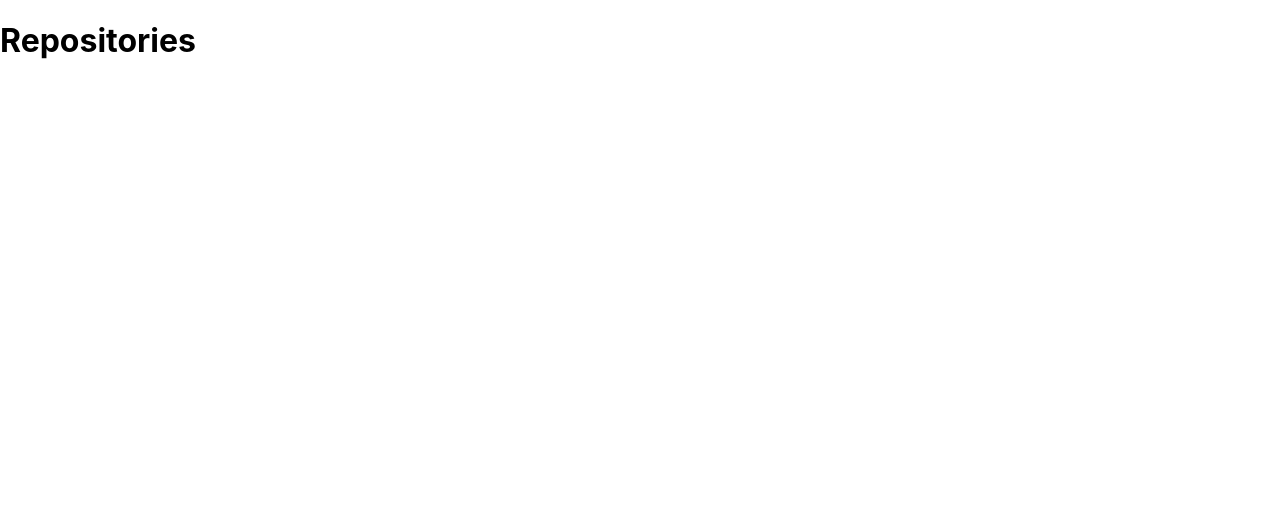
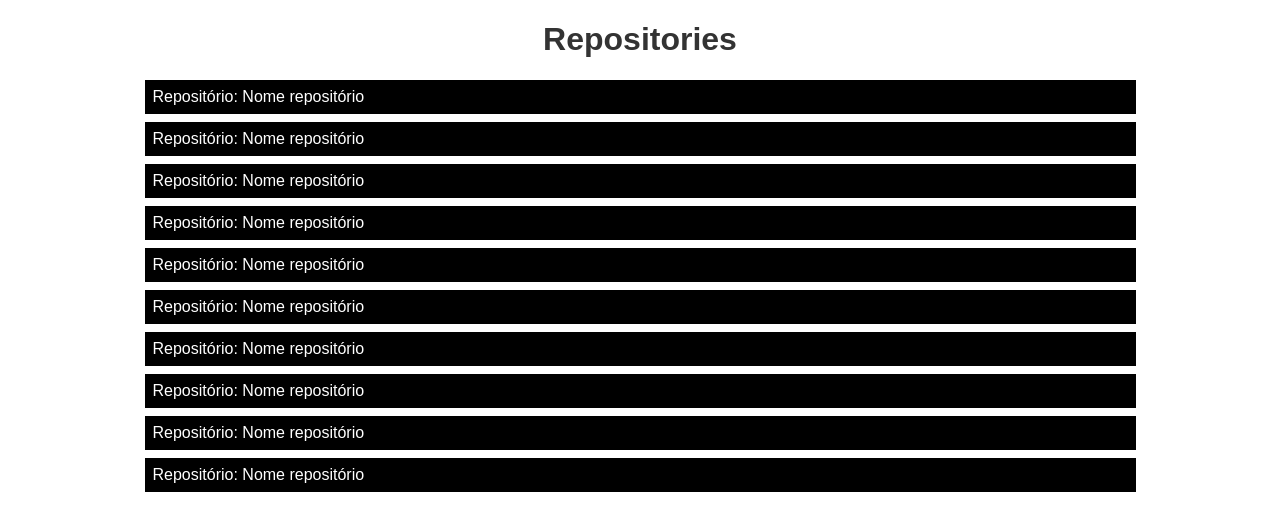
Before and after one commit to fabiodm7/gama-github, a React (Create React App) app in the folder mod7-react/: page /repositories in a window 1280 px wide. Shown: the top 530 px of the page. Built offline with nearby package versions, Linux system fonts and the light colour scheme.

Commit message:
organizacao boas praticas e compomentes de estilo

```diff
--- a/mod7-react/src/App.js
+++ b/mod7-react/src/App.js
@@ -1,6 +1,6 @@
 import React from 'react';
-
 import Routes from './routes';
+import './style.css'
 
 // não pode usar class por ser uma palavra reservada do JS
 // quando não queremos retornar tags dentro de uma tag específica utilizamos <></>
--- a/mod7-react/src/Repositories.js
+++ /dev/null
@@ -1,7 +0,0 @@
-import React from 'react';
-
-export default function Repositories(){
-    return(
-        <h1>Repositories</h1>
-    )
-}
--- a/mod7-react/src/Home.js
+++ b/mod7-react/src/pages/Home/index.js
@@ -1,7 +1,8 @@
-import logo from './logo.svg';
-import './App.css';
+import logo from '../../logo.svg';
+import '../../App.css';
 import React, { useState } from 'react';
 import axios from 'axios';
+import * as s from './styled';
 
 // não pode usar class por ser uma palavra reservada do JS
 // quando não queremos retornar tags dentro de uma tag específica utilizamos <></>
@@ -14,12 +15,10 @@ function App(props) {
         axios.get(`https://api.github.com/users/${usuario}/repos`).then(response => console.log(response.data));
     }
     return (
-        <>
-            <h1>{props.title} {props.user}</h1>
-            <p>{ usuario }</p>
-            <input className="usuarioInput" placeholder="Usuario" value={usuario} onChange={e => setUsuario(e.target.value)}/>
-            <button type="button" onClick={handlePesquisa}>Pesquisar</button>
-        </>
+        <s.Container>
+            <s.Input className="usuarioInput" placeholder="Usuario" value={usuario} onChange={e => setUsuario(e.target.value)}/>
+            <s.Button type="button" onClick={handlePesquisa}>Pesquisar</s.Button>
+        </s.Container>
     );
 }
 
--- /dev/null
+++ b/mod7-react/src/pages/Home/styled.js
@@ -0,0 +1,36 @@
+import styled from 'styled-components';
+
+export const Container = styled.div`
+    width: 100vw;
+    height: 100vh;
+    display: flex;
+    align-items: center;
+    justify-content: center;
+`;
+
+export const Input = styled.input`
+    border: 1px solid #ddd;
+    height: 1.5rem;
+    padding: 0 .5rem;
+    border-radius: .25rem 0 0 .25rem;
+
+    &:focus,
+    &:active {
+        outline: none;
+        box-shadow: none;
+    }
+`;
+
+export const Button = styled.button`
+    height: 1.5rem;
+    border: 1px solid #000;
+    background: #000;
+    color: #fff;
+    border-radius: 0 .25rem .25rem 0;
+
+    &:focus,
+    &:active {
+        outline: none;
+        box-shadow: none;
+    }
+`;
--- /dev/null
+++ b/mod7-react/src/pages/Repositories/index.js
@@ -0,0 +1,22 @@
+import React from 'react';
+import * as s from './styled';
+
+export default function Repositories(){
+    return(
+        <s.Container>
+            <s.Title>Repositories</s.Title>
+            <s.List>
+                <s.ListItem>Repositório: Nome repositório</s.ListItem>
+                <s.ListItem>Repositório: Nome repositório</s.ListItem>
+                <s.ListItem>Repositório: Nome repositório</s.ListItem>
+                <s.ListItem>Repositório: Nome repositório</s.ListItem>
+                <s.ListItem>Repositório: Nome repositório</s.ListItem>
+                <s.ListItem>Repositório: Nome repositório</s.ListItem>
+                <s.ListItem>Repositório: Nome repositório</s.ListItem>
+                <s.ListItem>Repositório: Nome repositório</s.ListItem>
+                <s.ListItem>Repositório: Nome repositório</s.ListItem>
+                <s.ListItem>Repositório: Nome repositório</s.ListItem>
+            </s.List>
+        </s.Container>
+    )
+}
--- /dev/null
+++ b/mod7-react/src/pages/Repositories/styled.js
@@ -0,0 +1,28 @@
+import styled from 'styled-components';
+
+export const Container = styled.div`
+    width: 100%;
+    max-width: 991px;
+    margin: 0 auto;
+`;
+
+export const Title = styled.h1`
+    text-align: center;
+    font-size: 2rem;
+    font-family: sans-serif;
+    color: #333;
+`;
+
+export const List = styled.ul`
+    list-style: none;
+    padding: 0;
+    margin: 0;
+    font-family: sans-serif;
+`;
+
+export const ListItem = styled.li`
+    margin: .5rem 0;
+    background: #000;
+    color: #fff;
+    padding: .5rem;
+`;
--- a/mod7-react/src/routes.js
+++ b/mod7-react/src/routes.js
@@ -1,8 +1,8 @@
 import React from 'react';
 import { Switch, Route, BrowserRouter } from 'react-router-dom';
 
-import Repositories from './Repositories';
-import Home from './Home';
+import Repositories from './pages/Repositories';
+import Home from './pages/Home';
 
 export default function Routes(){
     return(
--- /dev/null
+++ b/mod7-react/src/style.css
@@ -0,0 +1,4 @@
+html,body {
+    width: 100vw;
+    height: 100vh;
+}
```
